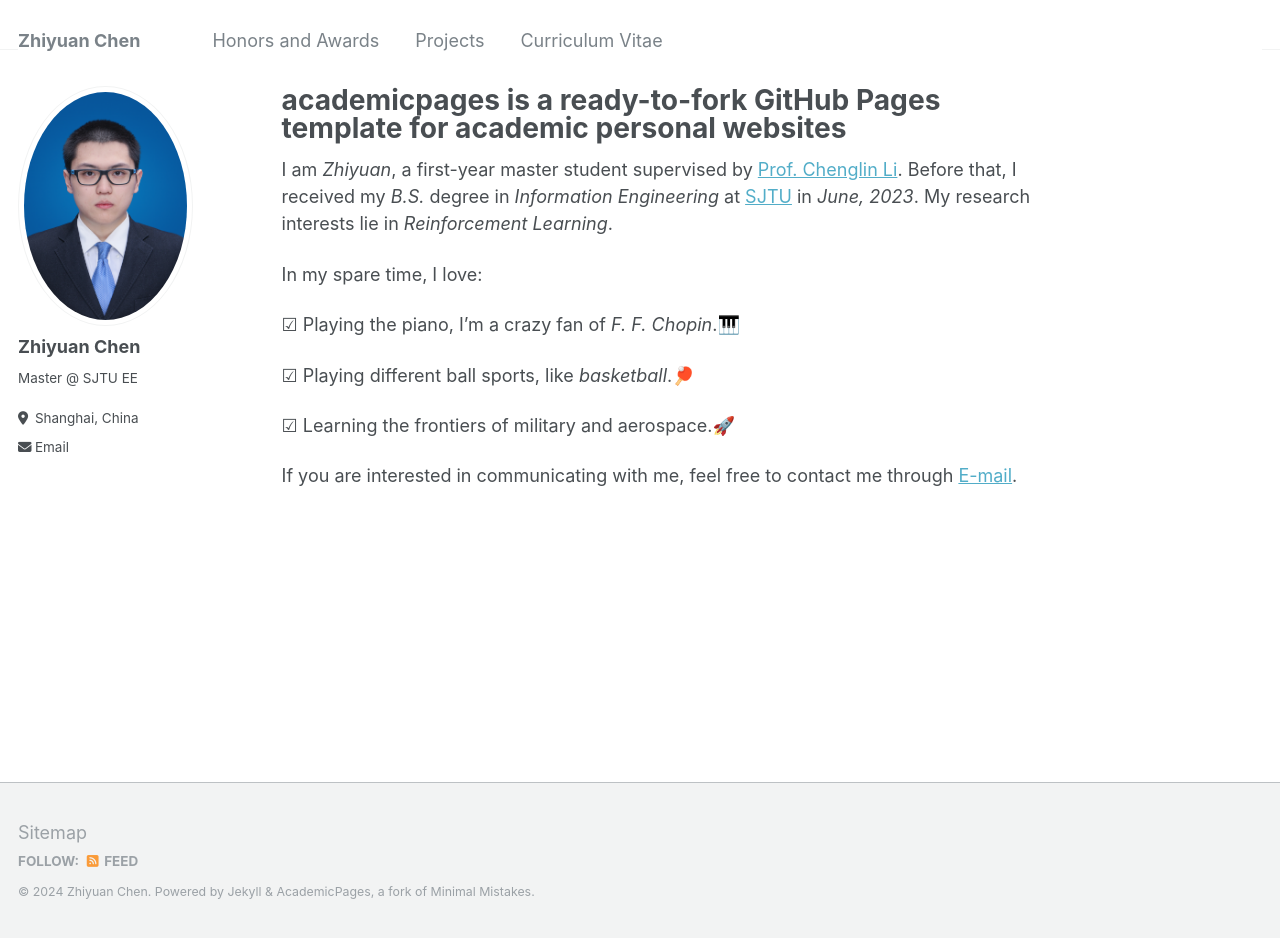
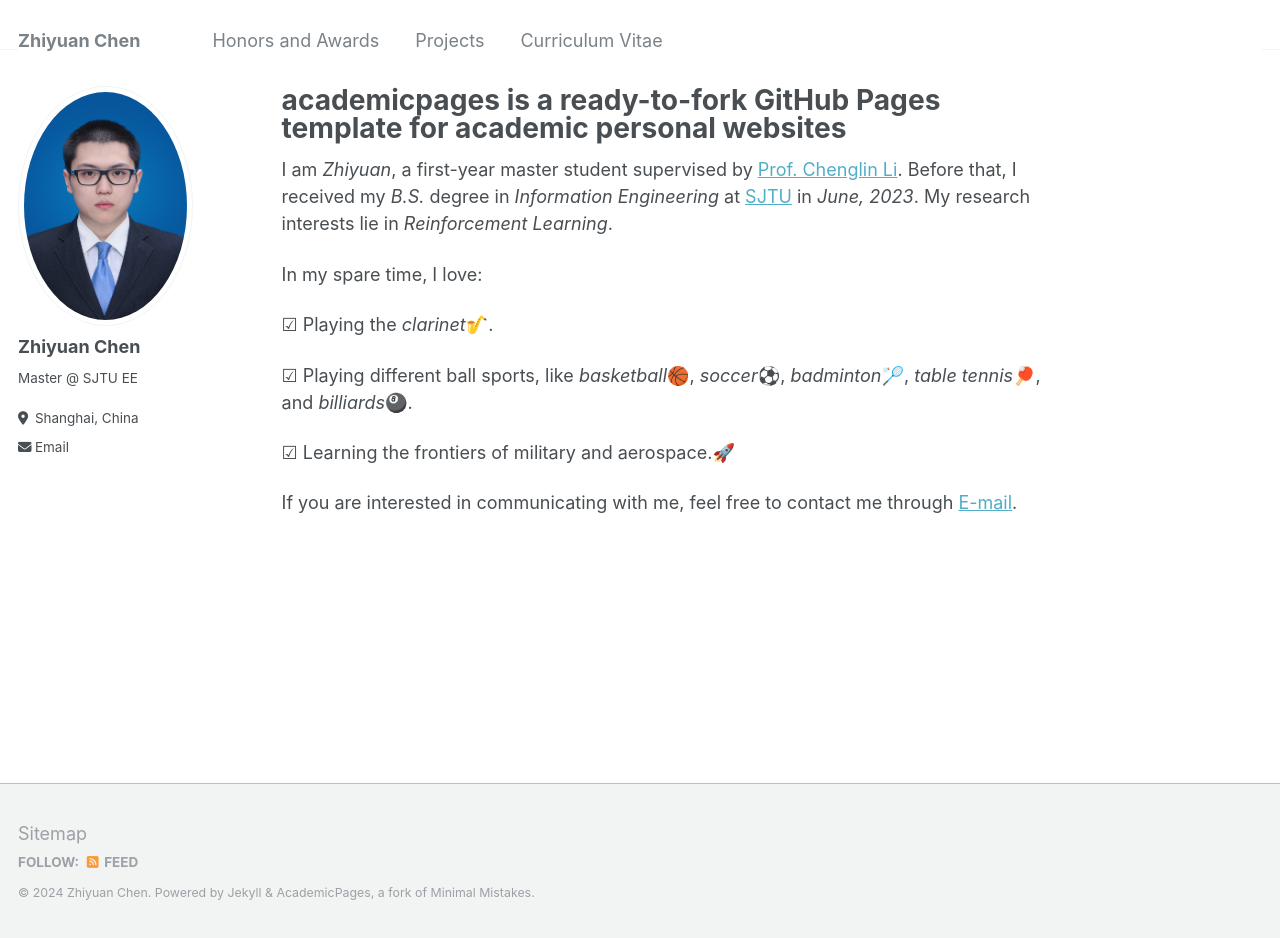
Before and after one commit to chenzhiyuan-stack1/chenzhiyuan-stack1.github.io, a Jekyll site: the page built from _pages/about.md, in a window 1280 px wide and 938 px high. Built offline with Jekyll 4.4.1, drawn with Linux system fonts in a browser that asks for light colours.

Commit message:
Update about.md

```diff
--- a/_pages/about.md
+++ b/_pages/about.md
@@ -11,9 +11,9 @@ I am _Zhiyuan_, a first-year master student supervised by [Prof. Chenglin Li](ht
 
 In my spare time, I love:
 
- ☑ Playing the piano, I'm a crazy fan of _F. F. Chopin_.🎹
+ ☑ Playing the _clarinet_🎷.
 
- ☑ Playing different ball sports, like _basketball_.🏓
+ ☑ Playing different ball sports, like _basketball_🏀, _soccer_⚽️, _badminton_🏸, _table tennis_🏓, and _billiards_🎱.
 
  ☑ Learning the frontiers of military and aerospace.🚀
 
```
